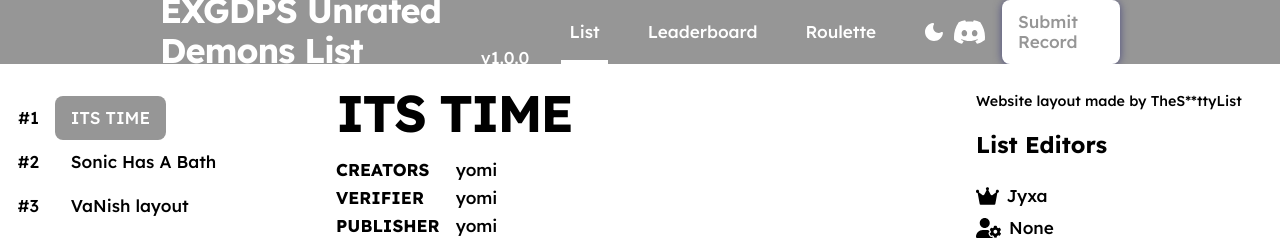
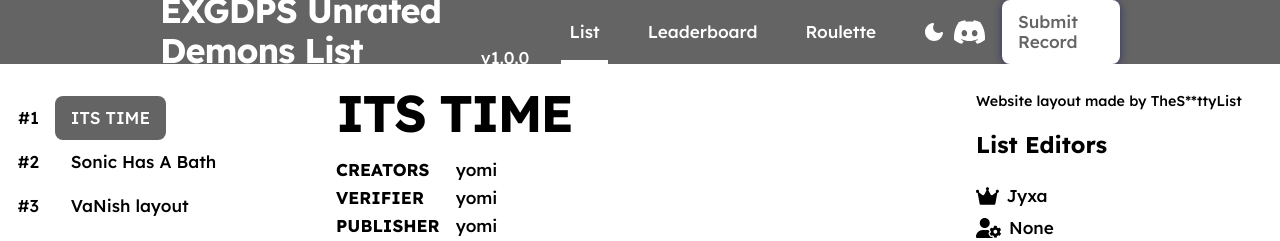
Before and after one commit to Monochromasity/EXUDL, a plain HTML site: page index.html in a window 1280 px wide. Shown: the top 241 px of the page. Drawn offline with nearby package versions, Linux system fonts and the light colour scheme.

Commit message:
darken lightmode header

```diff
--- a/css/main.css
+++ b/css/main.css
@@ -3,7 +3,7 @@
     --color-on-background: black;
     --color-background-hover: #eee;
     --color-on-background-hover: black;
-    --color-primary: #969696;
+    --color-primary: #646464;
     --color-on-primary: white;
     --color-error: #de0000;
     --color-on-error: white;
```
